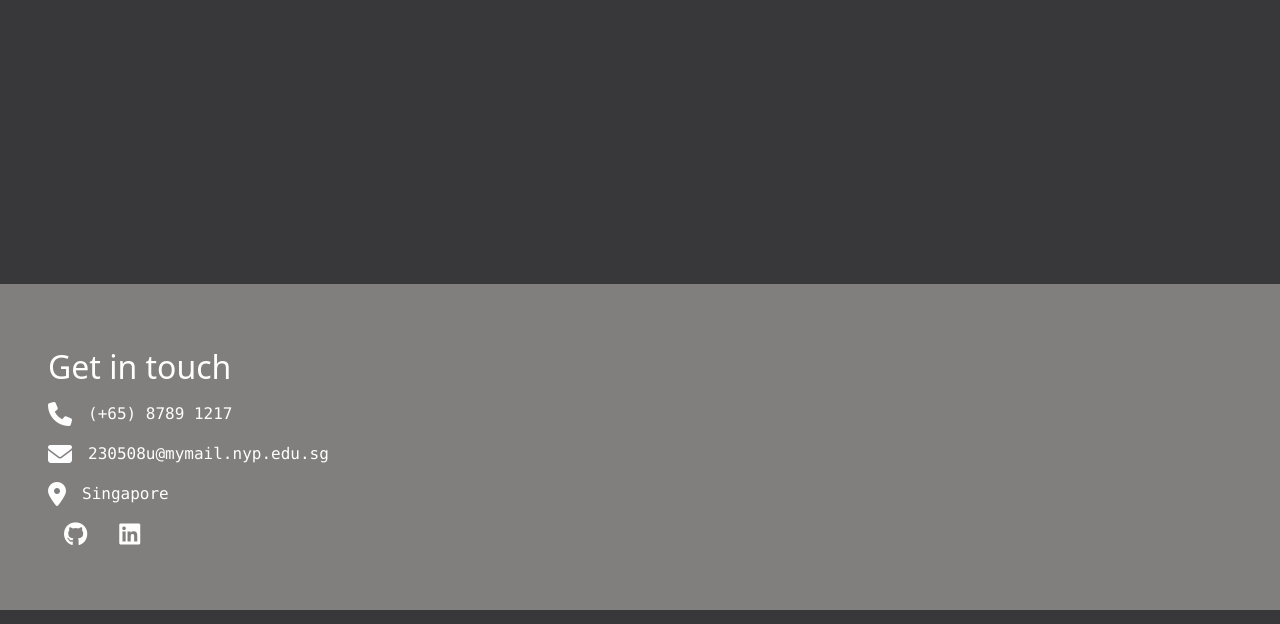
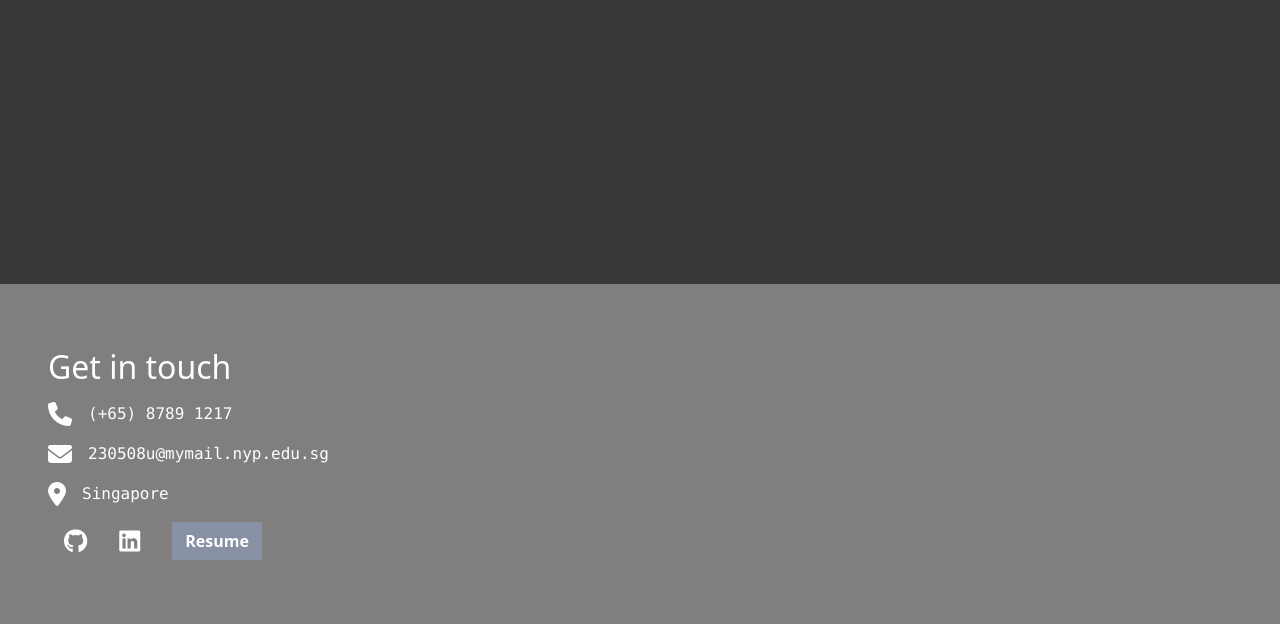
Before and after one commit to SkyC0met/portfolio, a website: page projects.html in a window 1280 px wide. Shown: the part 3239-3863 px from the top of the page. Drawn offline with nearby package versions, Linux system fonts and the light colour scheme.

Commit message:
fixed footer

```diff
--- a/projects.html
+++ b/projects.html
@@ -393,7 +393,8 @@
 
     <div class="d-flex align-items-center my-3">
       <a href="https://github.com/SkyC0met" target="_blank"><i class="fa-brands fa-github fa-xl mx-3"></i></a>
-    <a href="https://sg.linkedin.com/in/nichole-sim-147371242" target="_blank"><i class="fa-brands fa-linkedin fa-xl mx-3"></i></a>
+      <a href="https://sg.linkedin.com/in/nichole-sim-147371242" target="_blank"><i class="fa-brands fa-linkedin fa-xl mx-3"></i></a>
+      <a href="static/Resume.pdf" target="_blank"><button class="btn btn-grey mx-3">Resume</button></a>
     </div>
   </div>
   <!--FOOTER-->
```
